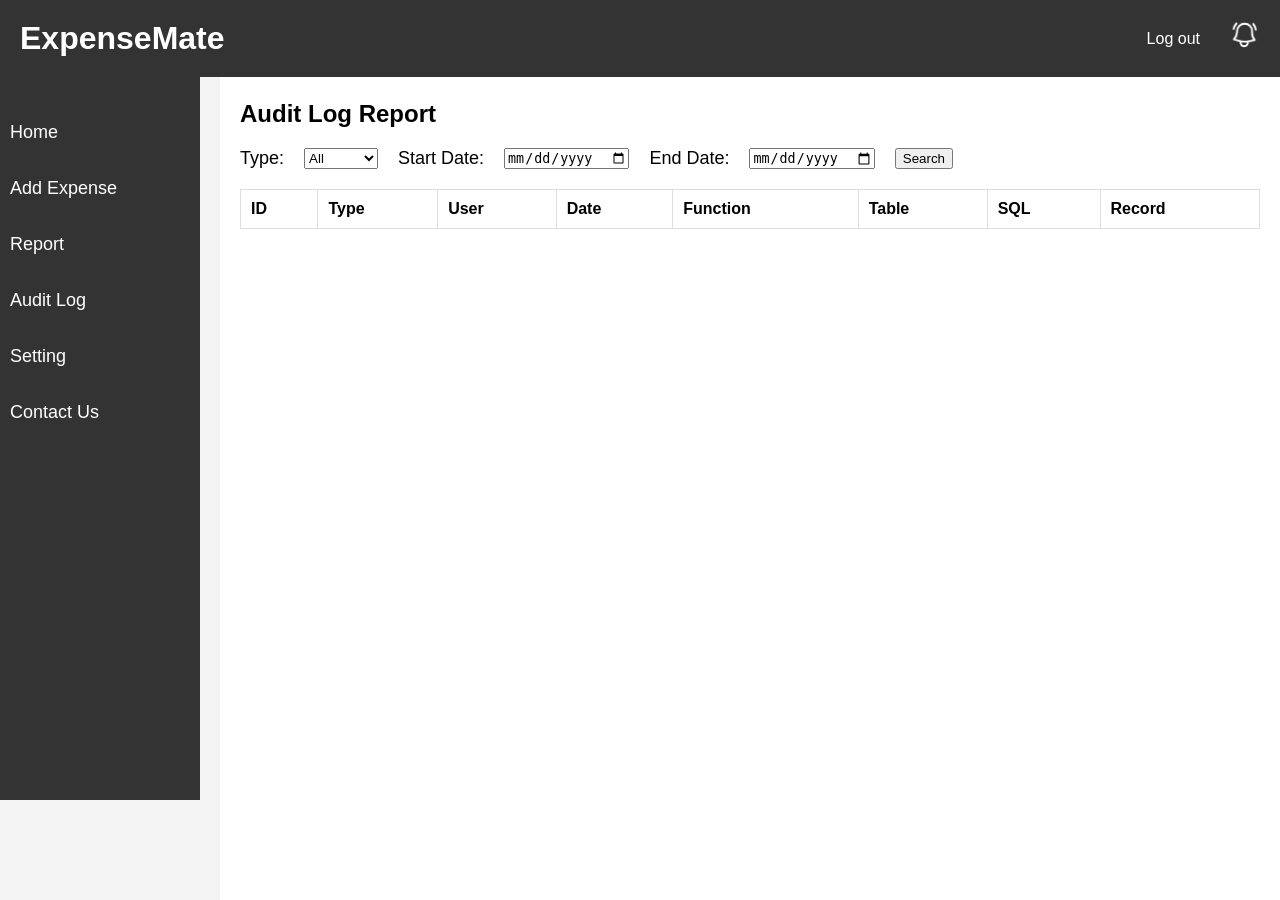
After one commit to jaemyho/MSE800PSE_AdvancedExpenseTracker, a Flask app: template views/auditlog.html in a window 1280 px wide. The commit adds this page. Run offline with Flask 3, Linux system fonts and the light colour scheme; the template is opened without the code that fills it, so the values that code supplies are empty; some libraries are stand-ins or nearby versions.

Commit message:
Audit Trail Module Completed

```diff
--- a/controllers/expenses_controller.py
+++ b/controllers/expenses_controller.py
@@ -34,7 +34,7 @@ class ExpenseController:
             currency = request.form['currency']
             amount = request.form['amount']
             date = request.form['expense_date']
-            self.expenses_model.update_expense(expense_id, vendor, category, description, currency, amount, date)
+            self.expenses_model.update_expense(expense_id, vendor, category, description, currency, amount, date, expense)
             return redirect(url_for('report'))
         return render_template('expense.html', title='Edit Expense',expense=expense)
 
--- a/main.py
+++ b/main.py
@@ -4,6 +4,7 @@ from flask_mysqldb import MySQL
 from config import Config
 from controllers.expenses_controller import ExpenseController
 from controllers.database_controller import DatabaseController
+from controllers.auditlog_controller import AuditlogController
 
 app = Flask(__name__, template_folder='views')  # Change the template folder to 'views'
 
@@ -14,6 +15,8 @@ mysql = MySQL(app)
 # Initialize the Controllers
 expense_controller = ExpenseController(mysql,app)
 database_controller = DatabaseController(mysql)
+auditlog_controller = AuditlogController(mysql)
+
 # Routes
 @app.route('/')
 def index():
@@ -38,6 +41,10 @@ def upload_file():
 def report():
     return expense_controller.view_expense()
 
+@app.route('/auditlogreport', methods=['GET', 'POST'])
+def auditlogreport():
+    return auditlog_controller.view_auditlog()
+
 # Run the application
 if __name__ == '__main__':
     # Check the database connection and table before starting the app
--- a/sql_statement.py
+++ b/sql_statement.py
@@ -7,6 +7,7 @@ CREATE TABLE IF NOT EXISTS `AET_auditlog` (
   `function_name` VARCHAR(45) NOT NULL,
   `table_name` VARCHAR(45) NOT NULL,
   `sql_statement` VARCHAR(300) NOT NULL,
+  `record` VARCHAR(300) NULL AFTER `sql_statement`,
   PRIMARY KEY (`id`));
 """
 
@@ -52,10 +53,11 @@ USER_TABLE = "AET_Users"
 #SELECT SCRIPT
 GET_ALL_EXPENSES = f"SELECT * FROM {EXPENSE_TABLE};"
 GET_EXPENSE_BY_ID = f"SELECT * FROM {EXPENSE_TABLE} WHERE id = %s;"
+GET_ALL_AUDITLOG = f"SELECT * FROM {AUDITLOG_TABLE};"
 
 #INSERT SCRIPT
-ADD_AUDITLOG = f"INSERT INTO {AUDITLOG_TABLE} (type, user, insert_date, function_name, table_name, sql_statement) VALUES (%s, %s, %s, %s, %s, %s)"
-ADD_SINGLE_EXPENSE = f"INSERT INTO {EXPENSE_TABLE} (user_id, company_id, category_id, vendor, description, currency_id, amount, date, insert_date,receipt) VALUES (%s, %s, %s, %s, %s, %s, %s, %s, %s, %s)"
+ADD_AUDITLOG = f"INSERT INTO {AUDITLOG_TABLE} (type, user, insert_date, function_name, table_name, sql_statement, record) VALUES (%s, %s, %s, %s, %s, %s, %s);"
+ADD_SINGLE_EXPENSE = f"INSERT INTO {EXPENSE_TABLE} (user_id, company_id, category_id, vendor, description, currency_id, amount, date, insert_date,receipt) VALUES (%s, %s, %s, %s, %s, %s, %s, %s, %s, %s);"
 
 #UPDATE SCRIPT
 UPDATE_SINGLE_EXPENSE_BY_ID = f"UPDATE {EXPENSE_TABLE} SET vendor = %s, category_id = %s, description = %s, currency_id = %s, amount = %s, date = %s WHERE id = %s;"
--- a/static/style.css
+++ b/static/style.css
@@ -122,8 +122,7 @@ th, td {
 }
 
 /* General form styling */
-/* General form styling */
-form {
+.expense form {
     max-width: 400px;
     margin: 40px auto;
     padding: 20px 30px;
@@ -144,7 +143,7 @@ form h2 {
 }
 
 /* Labels for the inputs */
-form label {
+.expense form label {
     display: block;
     margin-bottom: 8px;
     font-weight: 600;
@@ -153,11 +152,11 @@ form label {
 }
 
 /* Input field styling */
-form input[type="text"],
-form input[type="number"],
-form input[type="date"],
-form textarea,
-form select {
+.expense form input[type="text"],
+.expense form input[type="number"],
+.expense form input[type="date"],
+.expense form textarea,
+.expense form select {
     width: 100%;
     padding: 12px;
     margin-bottom: 20px;
@@ -196,7 +195,7 @@ form textarea {
 }
 
 /* Styling for the submit button */
-input[type="submit"] {
+.expense input[type="submit"] {
     background: linear-gradient(135deg, #333, #444);
     color: #fff;
     padding: 12px 20px;
--- /dev/null
+++ b/views/auditlog.html
@@ -0,0 +1,52 @@
+{% extends 'base.html' %}
+
+{% block content %}
+<h2>Audit Log Report</h2>
+<form action ="{{ url_for('auditlogreport') }}" method="POST">
+    <!--Type-->
+    <div style="font-size:18px; display: flex; gap: 20px;">
+        <label for="search_type">Type:</label>
+        <select id="search_type" name="search_type"  required>
+            <option value="all" {% if search_type == 'all' %}selected{% endif %} >All</option>
+            <option value="weekly" {% if search_type == 'weekly' %}selected{% endif %} >Weekly</option>
+            <option value="monthly" {% if search_type == 'monthly' %}selected{% endif %} >Monthly</option>
+            <option value="annually" {% if search_type == 'annually' %}selected{% endif %} >Annually</option>
+        </select>
+
+        <!--Start Date-->
+        <label for="search_start">Start Date:</label>
+        <input type="date" id="search_start" name="search_start" placeholder="Enter Start Date" value="{{ search_start if search_start else '' }}">
+
+        <!--End Date-->
+        <label for="search_end">End Date:</label>
+        <input type="date" id="search_end" name="search_end" placeholder="Enter End Date" value="{{ search_end if search_end else '' }}">
+
+        <!--Submit-->
+        <input type="submit" value="Search">
+    </div>
+</form>
+<table>
+    <tr>
+        <th>ID</th>
+        <th>Type</th>
+        <th>User</th>
+        <th>Date</th>
+        <th>Function</th>
+        <th>Table</th>
+        <th>SQL</th>
+        <th>Record</th>
+    </tr>
+    {% for expense in auditlogs %}
+    <tr>
+        <td>{{ expense.id }}</td>
+        <td>{{ expense.type }}</td>
+        <td>{{ expense.user }}</td>
+        <td>{{ expense.insert_date }}</td>
+        <td>{{ expense.function_name }}</td>
+        <td>{{ expense.table_name }}</td>
+        <td>{{ expense.sql_statement }}</td>
+        <td>{{ expense.record }}</td>
+    </tr>
+    {% endfor %}
+</table>
+{% endblock %}
--- a/views/base.html
+++ b/views/base.html
@@ -27,7 +27,7 @@
                 <li><a href="{{ url_for('index') }}">Home</a></li>
                 <li><a href="{{ url_for('add_expense') }}">Add Expense</a></li>
                 <li><a href="{{ url_for('report') }}">Report</a></li>
-                <li><a>Audit Log</a></li>
+                <li><a href="{{ url_for('auditlogreport') }}">Audit Log</a></li>
                 <li><a>Setting</a></li>
                 <li><a>Contact Us</a></li>
             </ul>
--- a/views/expense.html
+++ b/views/expense.html
@@ -2,6 +2,7 @@
 
 {% block content %}
 <h2>{{ title }}</h2>
+<div class="expense">
     <form action="{% if title == 'Add Expense' %}
     {{ url_for('add_expense') }}
     {% elif title == 'Edit Expense' %}
@@ -48,4 +49,5 @@
             {% endif %}
         </div>
     </form>
+</div>
 {% endblock %}
```
Also changed, not shown: other parts of static/style.css (+11 -11 lines), controllers/auditlog_controller.py (added, +37 -0 lines), models/auditlog_model.py (added, +58 -0 lines), models/expenses_model.py (+7 -6 lines). Lines whose indentation alone changed are shown as unchanged.
